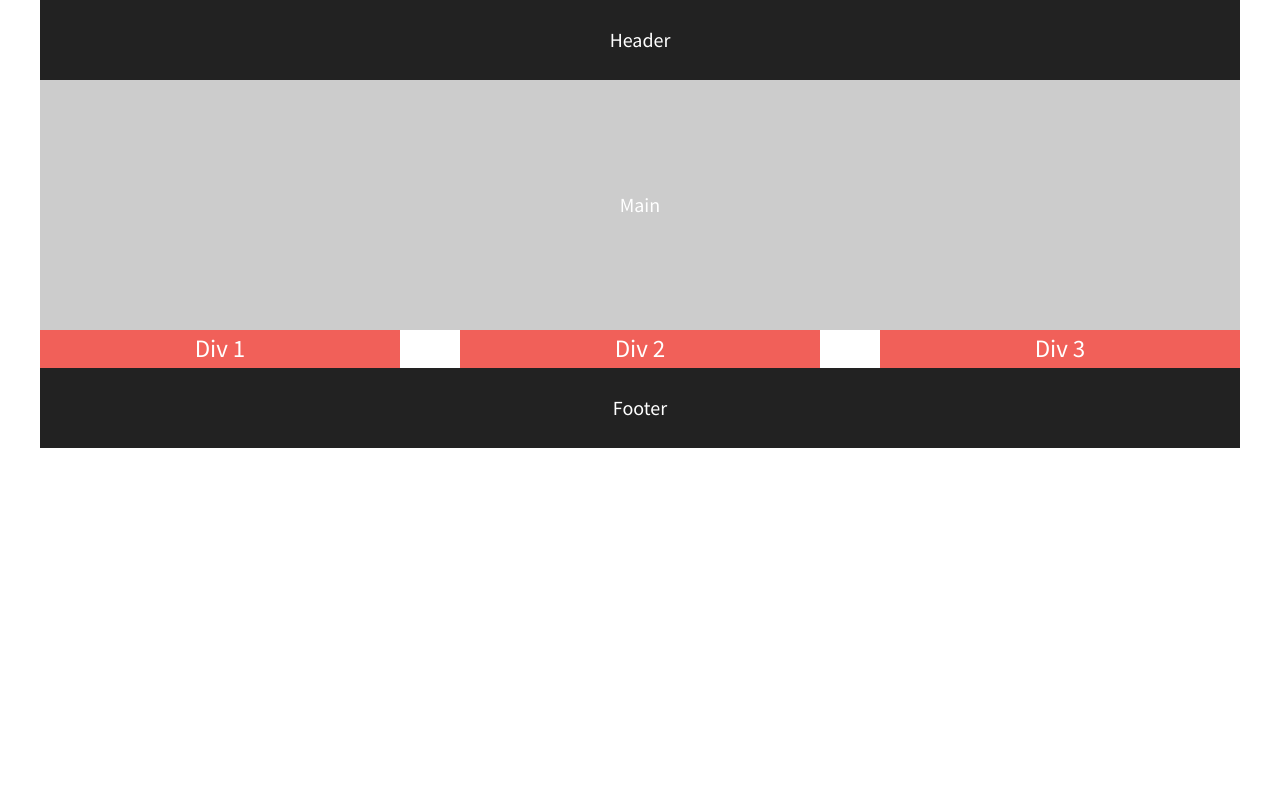
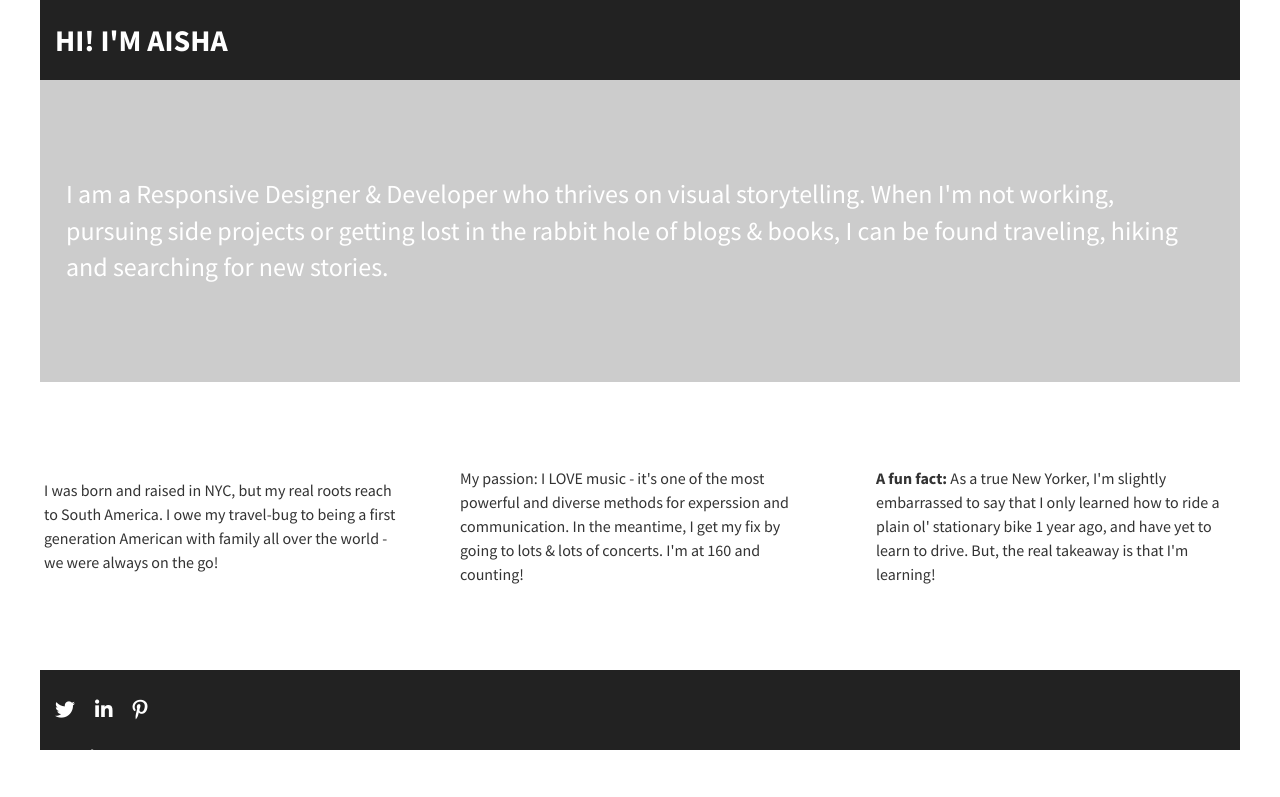
Before and after one commit to Gremlin4544/flexbox-layout, a plain HTML site: page index.html in a window 1280 px wide. Drawn offline with nearby package versions, Linux system fonts and the light colour scheme.

Commit message:
added info and updated layout

```diff
--- a/css/main.css
+++ b/css/main.css
@@ -96,7 +96,7 @@ textarea {
    ========================================================================== */
 
 html {
-  background-color: #fff;
+  background-color: ##F5F7F8;
   height: 100%;
   width: 100%;
 }
@@ -116,10 +116,27 @@ footer {
   width: 100%;
 }
 
+header {
+
+  display: flex;
+  justify-content: center;
+  align-items: center;
+}
+
+header h1 {
+  font-size: 1.5em;
+  text-transform: uppercase;
+  justify-content: flex-start;
+  width: 100%;
+  padding: 0 15px;
+}
+
 main {
   background-color: #ccc;
   height: 250px;
   width: 100%;
+  font-size: 1.3em;
+  padding: 1em;
 }
 
 header,
@@ -137,10 +154,15 @@ main {
   display: flex;
   justify-content: center;
   align-items: center;
-  color: #fff;
+  color: #333;
   line-height: 1.5em;
-  font-size: 1.25em;
-  height: auto;
+  font-size: 0.8em;
+  height: 280px;
+  padding: 0.25em;
+}
+
+#div-3 span {
+  font-weight: bold;
 }
 
 .wrapper span {
@@ -158,15 +180,40 @@ main {
 
 .flex-items {
   /*set display to flex and vertically & horizontally align by setting justify-content and align-items to center*/
-  color: #fff;
+  color: #333;
   line-height: 1.5em;
   font-size: 1.6em;
-  background-color: #f16059;
   width: 30%;
-  height: 200px;
+  height: 280px;
   display: flex;
   justify-content: center;
   align-items: center;
+}
+
+footer {
+  justify-content: flex-start;
+}
+
+.fa-twitter {
+  display: flex;
+  justify-content: center;
+  align-items: center;
+  padding: 0 15px;
+  flex-flow: nowrap;
+}
+
+.fa-linkedin-in {
+  display: flex;
+  justify-content: center;
+  align-items: center;
+  padding: 0 15px;
+}
+
+.fa-pinterest-p {
+  display: flex;
+  justify-content: center;
+  align-items: center;
+  padding: 0 15px;
 }
 
 /* ==========================================================================
@@ -252,6 +299,20 @@ main {
 @media all and (max-width: 768px) {
     body {
       padding: 1em;
+    }
+
+    main {
+      height: auto;
+    }
+
+    #div-1,
+    #div-2,
+    #div-3 {
+      height: auto;
+      width: 100%;
+      align-content: center;
+      flex-direction: column;
+      padding: 5px 0;
     }
 }
 
--- a/index.html
+++ b/index.html
@@ -3,7 +3,7 @@
     <head>
         <meta charset="utf-8">
         <meta http-equiv="x-ua-compatible" content="ie=edge">
-        <title></title>
+        <title>Module 8</title>
         <meta name="description" content="">
         <meta name="viewport" content="width=device-width, initial-scale=1">
 
@@ -14,6 +14,8 @@
         <link rel="stylesheet" href="css/main.css">
         <script src="js/vendor/modernizr-2.8.3.min.js"></script>
         <link href="https://fonts.googleapis.com/css?family=Lora|Source+Sans+Pro:400,700" rel="stylesheet">
+        <script src="https://kit.fontawesome.com/9336d40a7e.js"></script>
+
     </head>
     <body>
         <!--[if lt IE 8]>
@@ -22,18 +24,21 @@
 
         <!-- Add your site or application content here -->
         <section class="flex-container">
-            <header>Header</header>
-            <main>Main</main>
+            <header><h1>Hi! I'm Aisha</h1></header>
+            <main>I am a Responsive Designer & Developer who thrives on visual storytelling. When I'm not working, pursuing side projects or getting lost in the rabbit hole of blogs & books, I can be found traveling, hiking and searching for new stories.</main>
             <div id="div-1" class="flex-items">
-                Div 1
+                <p>I was born and raised in NYC, but my real roots reach to South America. I owe my travel-bug to being a first generation American with family all over the world - we were always on the go!</p>
             </div>
             <div id="div-2" class="flex-items">
-                Div 2
+                <p>My passion: I LOVE music - it's one of the most powerful and diverse methods for experssion and communication. In the meantime, I get my fix by going to lots & lots of concerts. I'm at 160 and counting!</p>
             </div>
             <div id="div-3" class="flex-items">
-                Div 3
+                <p><span>A fun fact:</span> As a true New Yorker, I'm slightly embarrassed to say that I only learned how to ride a plain ol' stationary bike 1 year ago, and have yet to learn to drive. But, the real takeaway is that I'm learning!</p>
             </div>
-            <footer>Footer</footer>
+            <footer class="icons">
+              <i class="fab fa-twitter">
+              <i class="fab fa-linkedin-in">
+              <i class="fab fa-pinterest-p"></i></footer>
         </section>
 
         <script src="https://ajax.googleapis.com/ajax/libs/jquery/1.11.3/jquery.min.js"></script>
```
